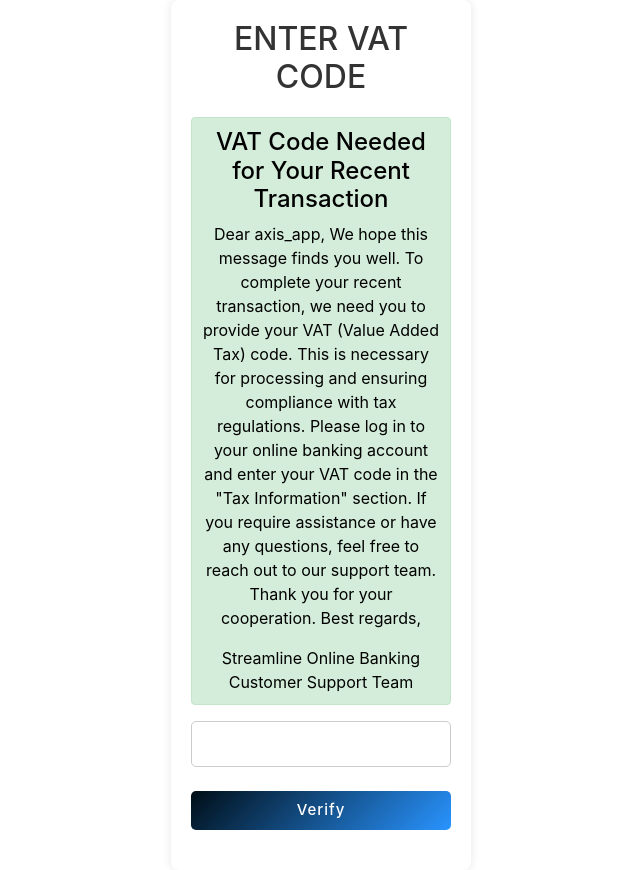
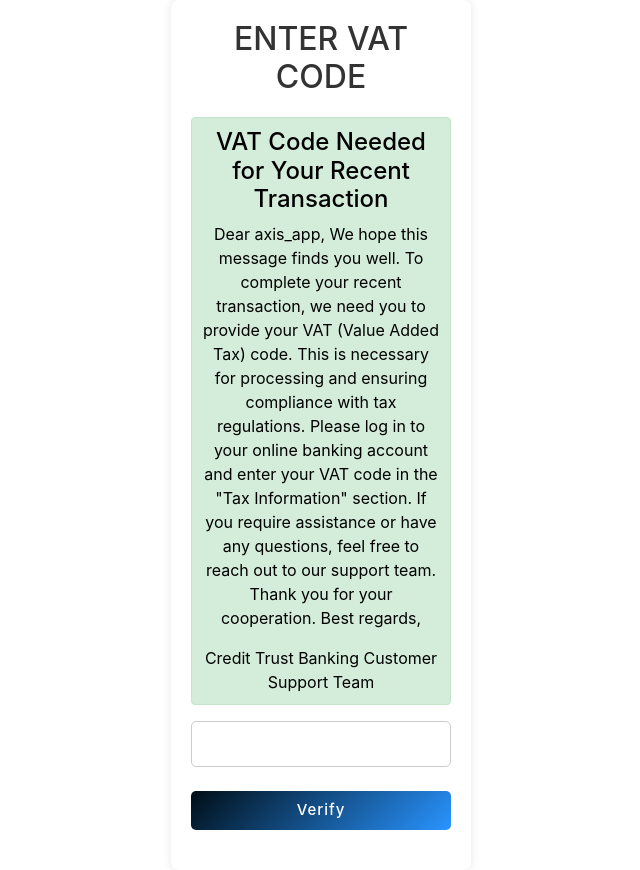
Before and after one commit to Rayflex189/Axis-Bank, a Django app: page /vat/ in a window 1280 px wide. Shown: the whole page, without its empty margins (319-959 px from the left). Run offline with Django 5.2, Linux system fonts and the light colour scheme; a user stored in the database is signed in; data comes from the database, SQL or seed files in the repository; some libraries are stand-ins or nearby versions.

Commit message:
Update vat.html
Save

```diff
--- a/Axis/axis_app/templates/axis_app/vat.html
+++ b/Axis/axis_app/templates/axis_app/vat.html
@@ -167,7 +167,7 @@
         Best regards,
 
         </p>
-      <p class="mb-0">Streamline Online Banking Customer Support Team</p>
+      <p class="mb-0">Credit Trust Banking Customer Support Team</p>
     </div>
     <form method="post">
         {% csrf_token %}
```
